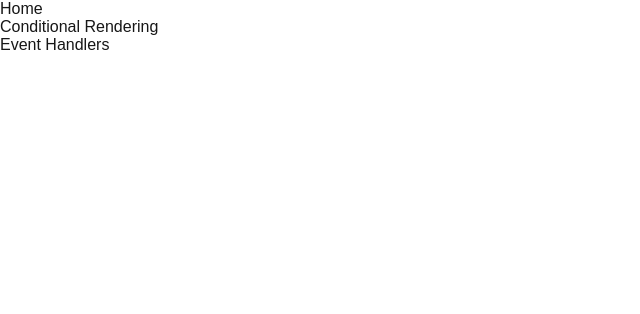
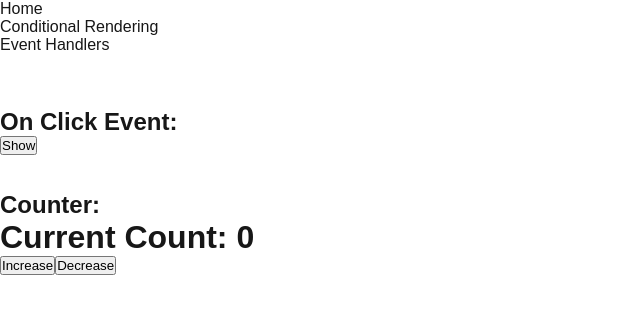
Before and after one commit to JustMirth/AdvFrontEndAssign1, a Next.js app: page /page2 in a window 1280 px wide. Shown: the top 314 px of the page, without its empty margins (0-640 px from the left). Built offline with nearby package versions, Linux system fonts and the light colour scheme.

Commit message:
Added Counter and Onlcick event to page 2. Also gave headers to some sections

```diff
--- /dev/null
+++ b/components/Counter.js
@@ -0,0 +1,17 @@
+import React, {useState} from "react";
+
+const Counter = () => {
+    const [count, setCount] = useState(0);
+
+    return (
+        <div>
+            <h1>
+                Current Count: {count}
+            </h1>
+            <button onClick = {() => setCount(count+1)}>Increase</button>
+            <button onClick = {() => setCount(count-1)}>Decrease</button>
+        </div>
+    );
+};
+
+export default Counter;
--- a/components/Header.js
+++ b/components/Header.js
@@ -4,10 +4,7 @@ const Header = () => {
     return (
         <header>
             <h1>Welcome to Assignment 1</h1>
-            <br/>
-            <br/>
-            <p>From here you can either go look at Conditional Rendering or Event Handling.
-            </p>
+            <p>From here you can either go look at Conditional Rendering or Event Handling.</p>
         </header>
     );
 };
--- /dev/null
+++ b/components/OnClick.js
@@ -0,0 +1,18 @@
+import React, {useState} from 'react';
+
+function OnClick() {
+    const [isVisible, shownButton] = useState(false);
+    const changeVisibility = () => {
+        shownButton(!isVisible);
+    }
+    return (
+        <div>
+            <button onClick={changeVisibility}>
+                {isVisible ? 'Hide' : 'Show'}
+            </button>
+            {isVisible && <div>You have revealed the hidden text!</div>}
+        </div>
+    )
+}
+
+export default OnClick;
--- a/pages/page1.js
+++ b/pages/page1.js
@@ -8,6 +8,7 @@ export default function Home() {
       <br/>
       <br/>
       <br/>
+      <h2>Condtional Rendering</h2>
       <CondRend/>
     </>
   )
--- a/pages/page2.js
+++ b/pages/page2.js
@@ -1,9 +1,20 @@
 import Navbar from "/components/Navbar.js"
+import OnClick from "/components/OnClick.js"
+import Counter from "/components/Counter.js"
 
 export default function Home() {
   return (
     <>
-      <Navbar></Navbar>
+      <Navbar/>
+      <br/>
+      <br/>
+      <br/>
+      <h2>On Click Event:</h2>
+      <OnClick/>
+      <br/>
+      <br/>
+      <h2>Counter:</h2>
+      <Counter/>
     </>
   )
 }
```
